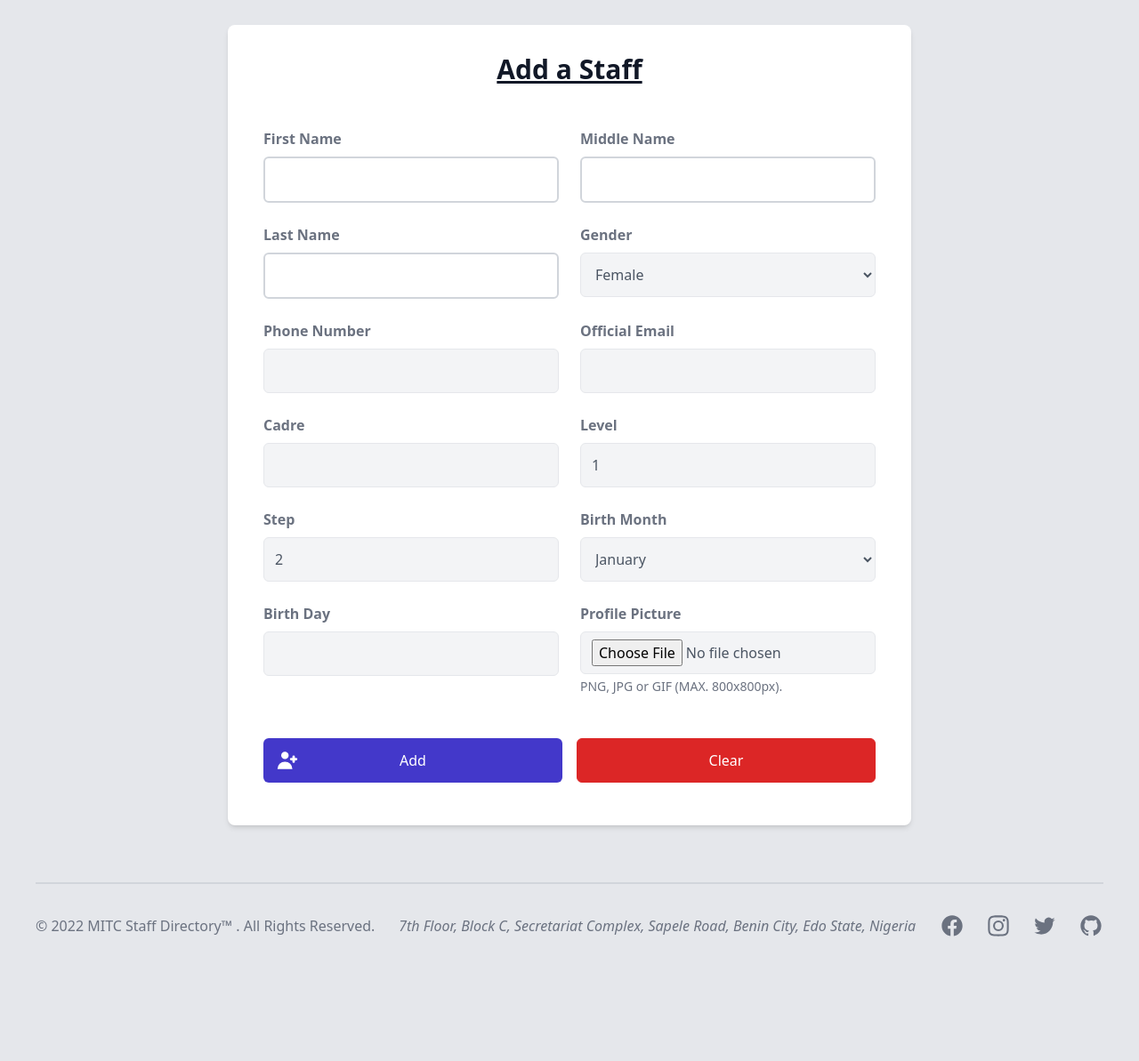
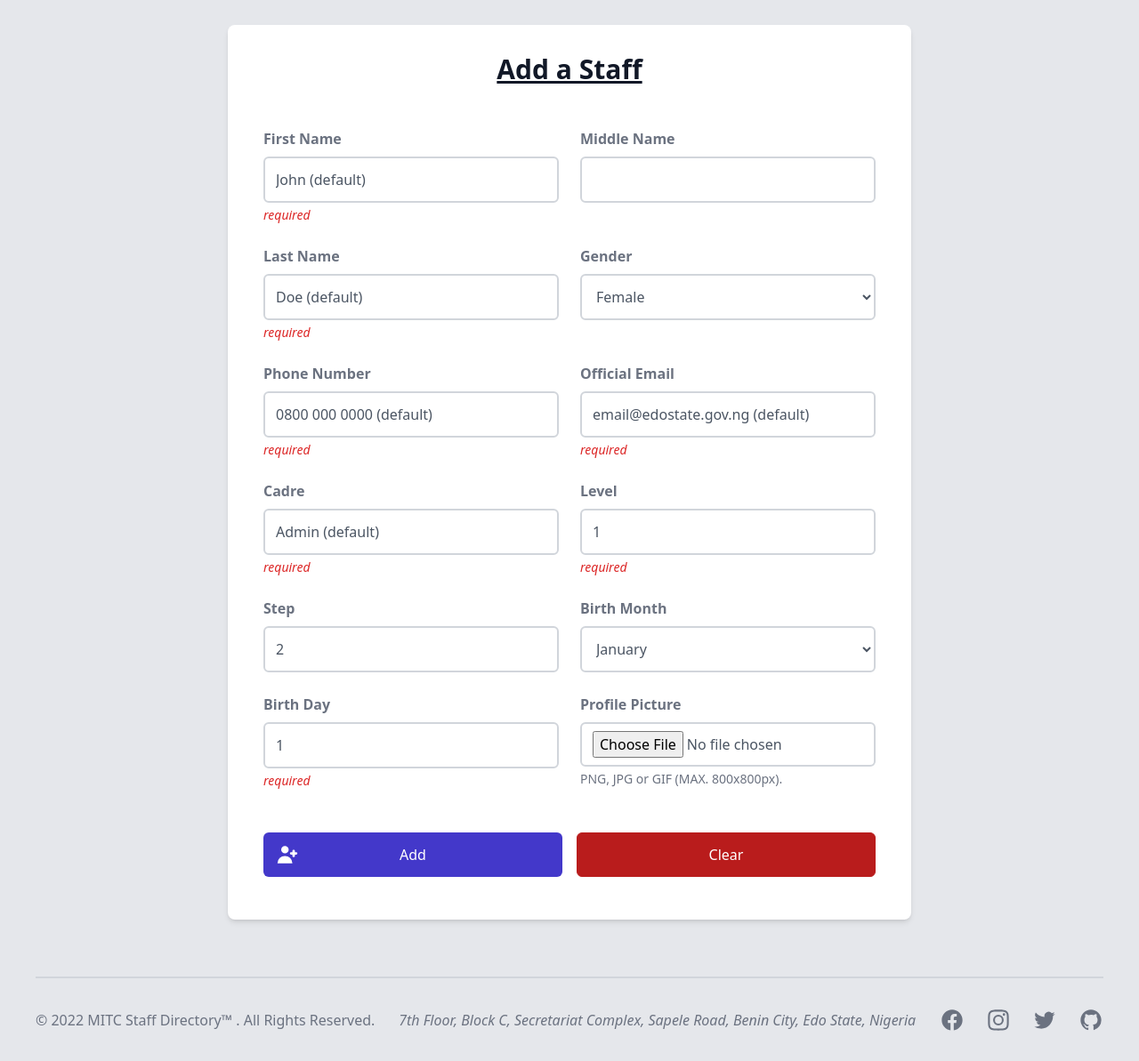
Before and after one commit to ethernalarts/mitcbdayapp, a Django app: a page that uses sendmail/templates/addstaff.html in a window 1280 px wide. Shown: the part 172-1365 px from the top of the page at 89% size. Before the commit the page ends 1225 px from the top, so only its background shows below. Run offline with Django 4.2, Linux system fonts and the light colour scheme; some libraries are stand-ins or nearby versions.

Commit message:
updated addstaff.html 11:23am 16/06/2022

```diff
--- a/sendmail/templates/addstaff.html
+++ b/sendmail/templates/addstaff.html
@@ -56,13 +56,14 @@
                 <input type="hidden" name="remember" value="true">
 
                 <!-- Fields -->
-                <div class="grid gap-6 mt-4 md:mt-12 mb-6 lg:grid-cols-2">
+                <div class="grid gap-6 mt-10 md:mt-12 mb-6 lg:grid-cols-2">
                     <input type="hidden" name="remember" value="true">
 
                     <!-- First Name -->
                     <div>
                         <label for="first_name" class="block mb-2 text-md font-bold text-gray-500 dark:text-gray-300">{{ form.first_name.label }}</label>
                         {% render_field form.first_name class+="text-md md:text-md font-medium block w-full p-3 rounded-md border border-2 border-gray-300 bg-white placeholder-gray-500 text-gray-600 focus:outline-none focus:ring-indigo-500 focus:border-indigo-500 focus:z-10" %}
+                        <p class="mt-1 text-sm font-medium text-red-600"><em>required</em></p>
                     </div>
 
                     <!-- Middle Name -->
@@ -75,60 +76,66 @@
                     <div>
                         <label for="last_name" class="block mb-2 text-md font-bold text-gray-500 dark:text-gray-300">{{ form.last_name.label }}</label>
                         {% render_field form.last_name class+="text-md md:text-md font-medium block rounded-md w-full p-3 border border-2 border-gray-300 placeholder-gray-500 text-gray-600 focus:outline-none focus:ring-indigo-500 focus:border-indigo-500 focus:z-10" %}
+                        <p class="mt-1 text-sm font-medium text-red-600"><em>required</em></p>
                     </div>
 
                     <!-- Gender -->
                     <div>
                         <label for="gender" class="block mb-2 text-md font-bold text-gray-500 dark:text-gray-300">{{ form.gender.label }}</label>
-                        {% render_field form.gender class+="text-md md:text-md font-medium block rounded-md w-full p-3 border bg-gray-100 placeholder-gray-500 text-gray-600 focus:outline-none focus:ring-indigo-500 focus:border-indigo-500 focus:z-10" %}
+                        {% render_field form.gender class+="text-md md:text-md font-medium block rounded-md w-full p-3 border border-2 border-gray-300 bg-white placeholder-gray-500 text-gray-600 focus:outline-none focus:ring-indigo-500 focus:border-indigo-500 focus:z-10" %}
                     </div>
 
                     <!-- Phone Number -->
                     <div>
                         <label for="phone_number" class="block mb-2 text-md font-bold text-gray-500 dark:text-gray-300">{{ form.phone_number.label }}</label>
-                        {% render_field form.phone_number class+="text-md md:text-md font-medium block rounded-md w-full p-3 border bg-gray-100 placeholder-gray-500 text-gray-600 focus:outline-none focus:ring-indigo-500 focus:border-indigo-500 focus:z-10" %}
+                        {% render_field form.phone_number class+="text-md md:text-md font-medium block rounded-md w-full p-3 border border-2 border-gray-300 bg-white placeholder-gray-500 text-gray-600 focus:outline-none focus:ring-indigo-500 focus:border-indigo-500 focus:z-10" %}
+                        <p class="mt-1 text-sm font-medium text-red-600"><em>required</em></p>
                     </div>
 
                     <!-- Official Email -->
                     <div>
                         <label for="email" class="block mb-2 text-md font-bold text-gray-500 dark:text-gray-300">{{ form.email.label }}</label>
-                        {% render_field form.email class+="text-md md:text-md font-medium block rounded-md w-full p-3 border bg-gray-100 placeholder-gray-500 text-gray-600 focus:outline-none focus:ring-indigo-500 focus:border-indigo-500 focus:z-10" %}
+                        {% render_field form.email class+="text-md md:text-md font-medium block rounded-md w-full p-3 border border-2 border-gray-300 bg-white placeholder-gray-500 text-gray-600 focus:outline-none focus:ring-indigo-500 focus:border-indigo-500 focus:z-10" %}
+                        <p class="mt-1 text-sm font-medium text-red-600"><em>required</em></p>
                     </div>
 
                     <!-- Cadre -->
                     <div>
                         <label for="cadre" class="block mb-2 text-md font-bold text-gray-500 dark:text-gray-300">{{ form.cadre.label }}</label>
-                        {% render_field form.cadre class+="text-md md:text-md font-medium block rounded-md w-full p-3 border bg-gray-100 placeholder-gray-500 text-gray-600 focus:outline-none focus:ring-indigo-500 focus:border-indigo-500 focus:z-10" %}
+                        {% render_field form.cadre class+="text-md md:text-md font-medium block rounded-md w-full p-3 border border-2 border-gray-300 bg-white placeholder-gray-500 text-gray-600 focus:outline-none focus:ring-indigo-500 focus:border-indigo-500 focus:z-10" %}
+                        <p class="mt-1 text-sm font-medium text-red-600"><em>required</em></p>
                     </div>
 
                     <!-- Level -->
                     <div>
                         <label for="level" class="block mb-2 text-md font-bold text-gray-500 dark:text-gray-300">{{ form.level.label }}</label>
-                        {% render_field form.level class+="text-md md:text-md font-medium block rounded-md w-full p-3 border bg-gray-100 placeholder-gray-500 text-gray-600 focus:outline-none focus:ring-indigo-500 focus:border-indigo-500 focus:z-10" %}
+                        {% render_field form.level class+="text-md md:text-md font-medium block rounded-md w-full p-3 border border-2 border-gray-300 bg-white placeholder-gray-500 text-gray-600 focus:outline-none focus:ring-indigo-500 focus:border-indigo-500 focus:z-10" %}
+                        <p class="mt-1 text-sm font-medium text-red-600"><em>required</em></p>
                     </div>
 
                     <!-- Step -->
                     <div>
                         <label for="step" class="block mb-2 text-md font-bold text-gray-500 dark:text-gray-300">{{ form.step.label }}</label>
-                        {% render_field form.step class+="text-md md:text-md font-medium block rounded-md w-full p-3 border bg-gray-100 placeholder-gray-500 text-gray-600 focus:outline-none focus:ring-indigo-500 focus:border-indigo-500 focus:z-10" %}
+                        {% render_field form.step class+="text-md md:text-md font-medium block rounded-md w-full p-3 border border-2 border-gray-300 bg-white placeholder-gray-500 text-gray-600 focus:outline-none focus:ring-indigo-500 focus:border-indigo-500 focus:z-10" %}
                     </div>
 
                     <!-- Birth Month -->
                     <div>
                         <label for="birth_month" class="block mb-2 text-md font-bold text-gray-500 dark:text-gray-300">{{ form.birth_month.label }}</label>
-                        {% render_field form.birth_month class+="text-md md:text-md font-medium block rounded-md w-full p-3 border bg-gray-100 placeholder-gray-500 text-gray-600 focus:outline-none focus:ring-indigo-500 focus:border-indigo-500 focus:z-10" %}
+                        {% render_field form.birth_month class+="text-md md:text-md font-medium block rounded-md w-full p-3 border border-2 border-gray-300 bg-white placeholder-gray-500 text-gray-600 focus:outline-none focus:ring-indigo-500 focus:border-indigo-500 focus:z-10" %}
                     </div>
 
                     <!-- Birth Day -->
                     <div>
                         <label for="birth_day" class="block mb-2 text-md font-bold text-gray-500 dark:text-gray-300">{{ form.birth_day.label }}</label>
-                        {% render_field form.birth_day class+="text-md md:text-md font-medium block rounded-md w-full p-3 border bg-gray-100 placeholder-gray-500 text-gray-600 focus:outline-none focus:ring-indigo-500 focus:border-indigo-500 focus:z-10" %}
+                        {% render_field form.birth_day class+="text-md md:text-md font-medium block rounded-md w-full p-3 border border-2 border-gray-300 bg-white placeholder-gray-500 text-gray-600 focus:outline-none focus:ring-indigo-500 focus:border-indigo-500 focus:z-10" %}
+                        <p class="mt-1 text-sm font-medium text-red-600"><em>required</em></p>
                     </div>
 
                     <!-- Profile Picture -->
                     <div>
                         <label for="staff_image" class="block mb-2 text-md font-bold text-gray-500 dark:text-gray-300">{{ form.staff_image.label }}</label>
-                        {% render_field form.staff_image class+="cursor-pointer text-md md:text-md font-medium block rounded-md w-full py-2 px-3 border bg-gray-100 placeholder-gray-500 text-gray-600 focus:outline-none focus:ring-indigo-500 focus:border-indigo-500 focus:z-10" %}
+                        {% render_field form.staff_image class+="cursor-pointer text-md md:text-md font-medium block rounded-md w-full py-2 px-3 border border-2 border-gray-300 bg-white placeholder-gray-500 text-gray-600 focus:outline-none focus:ring-indigo-500 focus:border-indigo-500 focus:z-10" %}
                         <p class="mt-1 text-sm text-gray-500 dark:text-gray-300" id="file_input_help">PNG, JPG or GIF (MAX. 800x800px).</p>
                     </div>
                 </div>
@@ -150,16 +157,9 @@
                     </button>
 
                     <!-- Clear form -->
-                    <button type="button" class="group relative w-full flex items-center mx-auto justify-center mt-6 mb-4 py-3 px-4 border border-red-600
-                                                text-md font-medium rounded-md text-white bg-red-600 hover:bg-red-500 focus:outline-none
-                                                 focus:ring-4 focus:ring-red-500 hover:border-red-300">
-                        <span class="absolute left-0 inset-y-0 flex items-center pl-3">
-                            <!-- Heroicon name: user-plus -->
-                            <!-- <svg xmlns="http://www.w3.org/2000/svg" class="h-7 w-7" viewBox="0 0 20 20" fill="currentColor">
-                                <path
-                                    d="M8 9a3 3 0 100-6 3 3 0 000 6zM8 11a6 6 0 016 6H2a6 6 0 016-6zM16 7a1 1 0 10-2 0v1h-1a1 1 0 100 2h1v1a1 1 0 102 0v-1h1a1 1 0 100-2h-1V7z" />
-                            </svg> -->
-                        </span>
+                    <button type="button" class="group relative w-full flex items-center mx-auto justify-center mt-6 mb-4 py-3 px-4 border border-red-700
+                                                text-md font-medium rounded-md text-white bg-red-700 hover:bg-red-600 focus:outline-none
+                                                 focus:ring-4 focus:ring-red-500 hover:border-red-600">
                         Clear
                     </button>
                 </div>
--- a/sendmail/templates/staffdeleted.html
+++ b/sendmail/templates/staffdeleted.html
@@ -60,7 +60,7 @@
 
             <!-- Report -->
             <span class="mb-8 md:mb-8 lg:mb-4 text-lg font-bold text-center text-gray-500">
-                has been deleted from the Database.
+                has been deleted from the Database
             </span>
 
 
--- a/theme/static/css/dist/styles.css
+++ b/theme/static/css/dist/styles.css
@@ -1086,6 +1086,11 @@
   border-color: rgb(156 163 175 / var(--tw-border-opacity));
 }
 
+.border-red-700 {
+  --tw-border-opacity: 1;
+  border-color: rgb(185 28 28 / var(--tw-border-opacity));
+}
+
 .bg-gray-50 {
   --tw-bg-opacity: 1;
   background-color: rgb(249 250 251 / var(--tw-bg-opacity));
@@ -1138,6 +1143,11 @@
 .bg-green-600 {
   --tw-bg-opacity: 1;
   background-color: rgb(22 163 74 / var(--tw-bg-opacity));
+}
+
+.bg-red-700 {
+  --tw-bg-opacity: 1;
+  background-color: rgb(185 28 28 / var(--tw-bg-opacity));
 }
 
 .bg-none {
@@ -1253,6 +1263,10 @@
   padding-bottom: 2.5rem;
 }
 
+.text-left {
+  text-align: left;
+}
+
 .text-center {
   text-align: center;
 }
@@ -1397,6 +1411,16 @@
 .text-gray-400 {
   --tw-text-opacity: 1;
   color: rgb(156 163 175 / var(--tw-text-opacity));
+}
+
+.text-red-600 {
+  --tw-text-opacity: 1;
+  color: rgb(220 38 38 / var(--tw-text-opacity));
+}
+
+.text-red-500 {
+  --tw-text-opacity: 1;
+  color: rgb(239 68 68 / var(--tw-text-opacity));
 }
 
 .underline {
@@ -1481,6 +1505,11 @@
   border-color: rgb(239 68 68 / var(--tw-border-opacity));
 }
 
+.hover\:border-red-600:hover {
+  --tw-border-opacity: 1;
+  border-color: rgb(220 38 38 / var(--tw-border-opacity));
+}
+
 .hover\:bg-blue-800:hover {
   --tw-bg-opacity: 1;
   background-color: rgb(30 64 175 / var(--tw-bg-opacity));
@@ -1524,6 +1553,11 @@
 .hover\:bg-green-500:hover {
   --tw-bg-opacity: 1;
   background-color: rgb(34 197 94 / var(--tw-bg-opacity));
+}
+
+.hover\:bg-red-600:hover {
+  --tw-bg-opacity: 1;
+  background-color: rgb(220 38 38 / var(--tw-bg-opacity));
 }
 
 .hover\:text-gray-900:hover {
@@ -1881,6 +1915,10 @@
     margin-top: 1rem;
   }
 
+  .md\:mt-6 {
+    margin-top: 1.5rem;
+  }
+
   .md\:block {
     display: block;
   }
@@ -1973,6 +2011,16 @@
     font-weight: 700;
   }
 
+  .md\:text-red-500 {
+    --tw-text-opacity: 1;
+    color: rgb(239 68 68 / var(--tw-text-opacity));
+  }
+
+  .md\:text-red-600 {
+    --tw-text-opacity: 1;
+    color: rgb(220 38 38 / var(--tw-text-opacity));
+  }
+
   .md\:hover\:bg-transparent:hover {
     background-color: transparent;
   }
```
Also changed, not shown: sendmail/models.py (+12 -14 lines), sendmail/views.py (+6 -5 lines), db.sqlite3, sendmail/migrations/0019_alter_staffdetails_birth_day_and_more.py (added).
